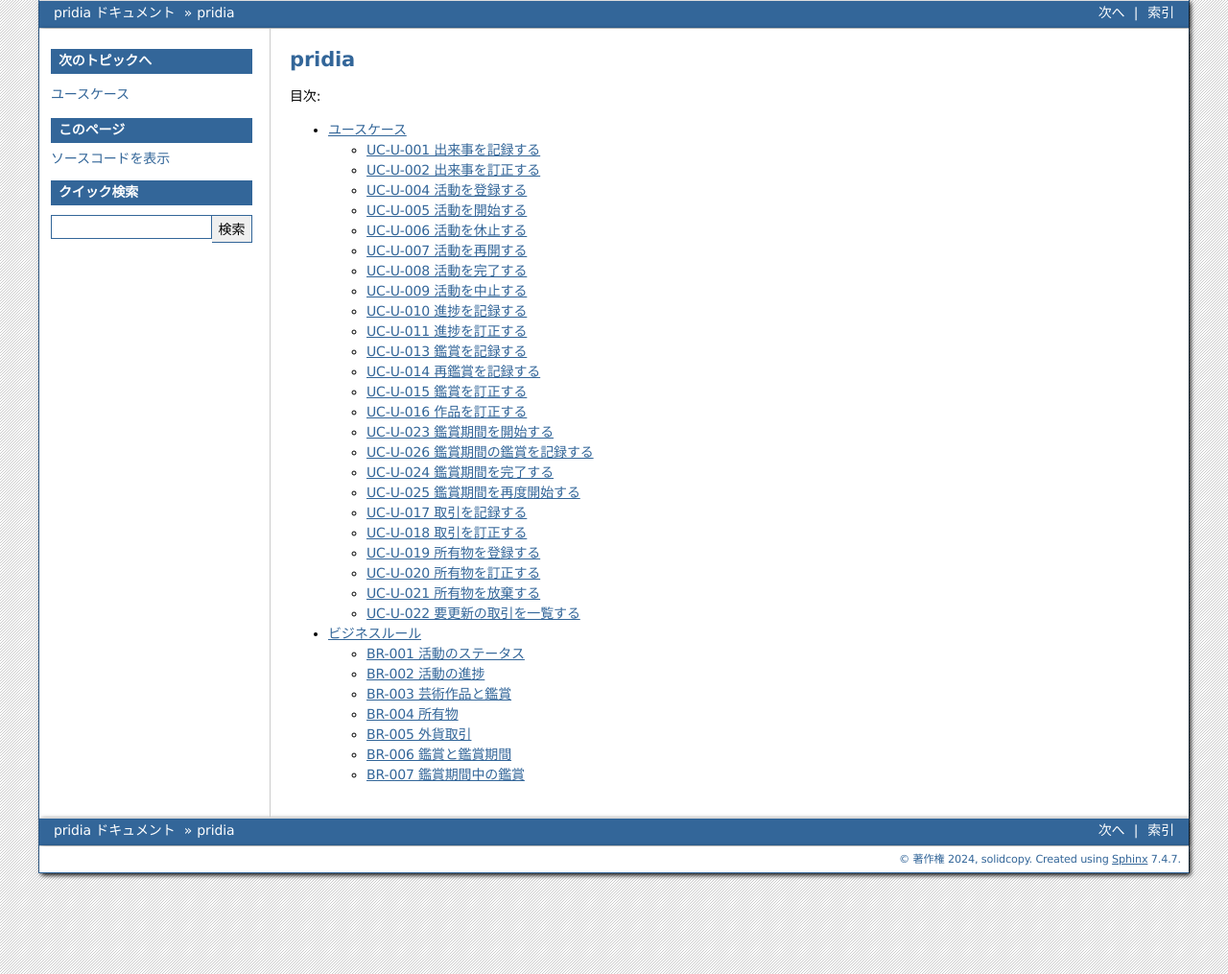
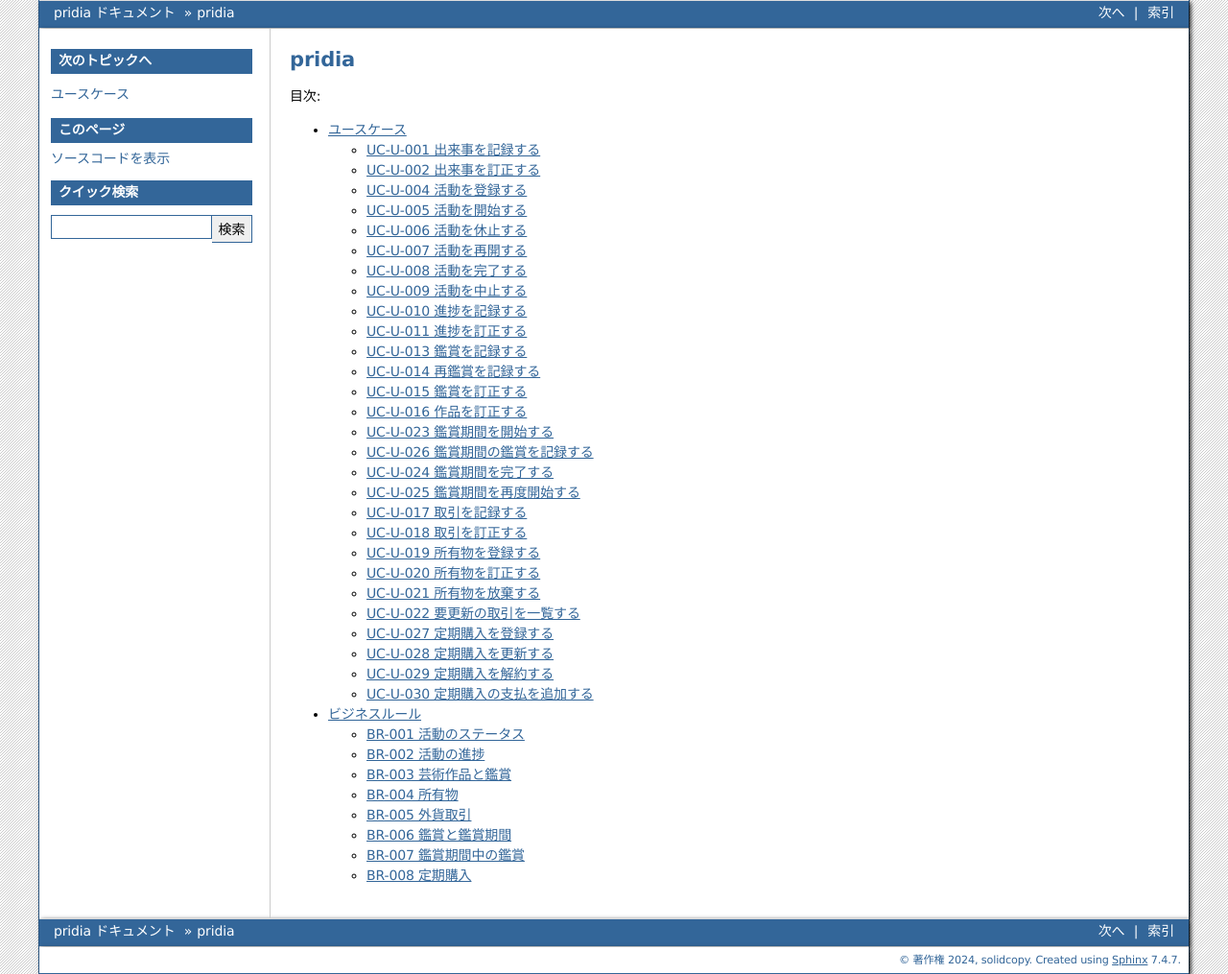
Before and after one commit to solidcopy/pridia, a Sphinx documentation site: the page built from doc/source/index.rst, in a window 1280 px wide. Shown: the whole page at 96% size. Built offline with Sphinx 7.4.7, drawn with Linux system fonts in a browser that asks for light colours.

Commit message:
#685 定期購入のユースケースを作成

```diff
--- /dev/null
+++ b/doc/source/business_rule/008_subscribe.rst
@@ -0,0 +1,38 @@
+.. _br-008:
+
+#######################
+BR-008 定期購入
+#######################
+
+====================
+支払のタイミング
+====================
+
+定期購入により支払を行うタイミングは以下から選べる。
+
+- 月初
+- 月末
+- 毎月指定日
+- 毎年指定日
+- 不定期
+
+====================
+定期購入、取引の変更
+====================
+
+定期購入の金額や支払タイミングは変更できる。
+
+また、紐付いている取引も変更できる。
+
+変更によって過去に記録した取引が定期購入の設定と噛み合わなくなってもよいものとする。
+
+==========
+支払の追加
+==========
+
+定期購入に支払の追加を指示すると、おおよその内容が決まった取引を作ることができる。
+
+| 支払日は登録済みの最後の取引と支払タイミングによって自動的に決められる。
+| 不定期なら当日になる。
+
+金額は直近の取引の金額になる。
--- a/doc/source/business_rule/index.rst
+++ b/doc/source/business_rule/index.rst
@@ -12,3 +12,4 @@
    005_foreign_currency_trade
    006_appreciation
    007_one_of_appreciations
+   008_subscribe
--- a/doc/source/usecase/index.rst
+++ b/doc/source/usecase/index.rst
@@ -29,3 +29,7 @@
    u020_correct_item
    u021_abandon_item
    u022_list_incomplete_trades
+   u027_register_subscription
+   u028_update_subscription
+   u029_unsubscribe_subscription
+   u030_add_payment_of_subscription
--- /dev/null
+++ b/doc/source/usecase/u027_register_subscription.rst
@@ -0,0 +1,60 @@
+.. _uc-u-027:
+
+###########################
+UC-U-027 定期購入を登録する
+###########################
+
+====
+概要
+====
+
+毎月、毎年に支払をする定期購入を登録する。
+
+========
+アクター
+========
+
+ユーザー
+
+========
+前提条件
+========
+
+登録する定期購入がある。
+
+========
+事後条件
+========
+
+定期購入が登録されている。
+
+========
+トリガー
+========
+
+ユーザーが定期購入の登録をシステムに指示する。
+
+==========
+基本フロー
+==========
+
+#. ユーザーは定期購入の内容を提示する。
+#. システムは定期購入を登録する。
+
+==========
+例外フロー
+==========
+
+なし。
+
+==============
+ビジネスルール
+==============
+
+* :ref:`br-008`
+
+====================
+関連するユースケース
+====================
+
+なし。
--- /dev/null
+++ b/doc/source/usecase/u028_update_subscription.rst
@@ -0,0 +1,60 @@
+.. _uc-u-028:
+
+###########################
+UC-U-028 定期購入を更新する
+###########################
+
+====
+概要
+====
+
+定期購入の内容を更新する。
+
+========
+アクター
+========
+
+ユーザー
+
+========
+前提条件
+========
+
+更新する定期購入がある。
+
+========
+事後条件
+========
+
+定期購入が更新されている。
+
+========
+トリガー
+========
+
+ユーザーが定期購入の更新をシステムに指示する。
+
+==========
+基本フロー
+==========
+
+#. ユーザーは定期購入の更新内容を提示する。
+#. システムは定期購入を更新する。
+
+==========
+例外フロー
+==========
+
+なし。
+
+==============
+ビジネスルール
+==============
+
+* :ref:`br-008`
+
+====================
+関連するユースケース
+====================
+
+* :ref:`uc-u-027`
--- /dev/null
+++ b/doc/source/usecase/u029_unsubscribe_subscription.rst
@@ -0,0 +1,66 @@
+.. _uc-u-029:
+
+###########################
+UC-U-029 定期購入を解約する
+###########################
+
+====
+概要
+====
+
+定期購入をやめる。
+
+========
+アクター
+========
+
+ユーザー
+
+========
+前提条件
+========
+
+解約する定期購入がある。
+
+========
+事後条件
+========
+
+定期購入が解約されている。
+
+解約した日以降の支払を追加できない。
+
+========
+トリガー
+========
+
+ユーザーが定期購入の解約をシステムに指示する。
+
+==========
+基本フロー
+==========
+
+#. ユーザーは解約する定期購入を指定する。
+#. システムは定期購入を解約する。
+
+==========
+例外フロー
+==========
+
+解約日以降の支払が記録されている
+********************************
+
+#. システムは解約日以降の支払が記録されていることを通知する。
+#. ユーザーは解約日を訂正する。
+
+==============
+ビジネスルール
+==============
+
+* :ref:`br-008`
+
+====================
+関連するユースケース
+====================
+
+* :ref:`uc-u-027`
--- /dev/null
+++ b/doc/source/usecase/u030_add_payment_of_subscription.rst
@@ -0,0 +1,66 @@
+.. _uc-u-030:
+
+#################################
+UC-U-030 定期購入の支払を追加する
+#################################
+
+====
+概要
+====
+
+定期購入の支払を追加する。
+
+========
+アクター
+========
+
+ユーザー
+
+========
+前提条件
+========
+
+記録されていない定期購入の支払がある。
+
+========
+事後条件
+========
+
+定期購入の支払が記録されている。
+
+========
+トリガー
+========
+
+ユーザーが定期購入の支払の追加をシステムに指示する。
+
+==========
+基本フロー
+==========
+
+#. ユーザーは支払を追加する定期購入を指定する。
+#. システムは定期購入の取引を作成して提示する。
+#. ユーザーは取引の内容を適宜修正する。
+#. システムは取引を記録する。
+
+==========
+例外フロー
+==========
+
+定期購入が解約済みであり、支払日が解約後である
+***********************************************
+
+#. システムは支払日が解約日以降であることを通知する。
+#. ユーザーは支払日を訂正する。
+
+==============
+ビジネスルール
+==============
+
+* :ref:`br-008`
+
+====================
+関連するユースケース
+====================
+
+* :ref:`uc-u-027`
```
